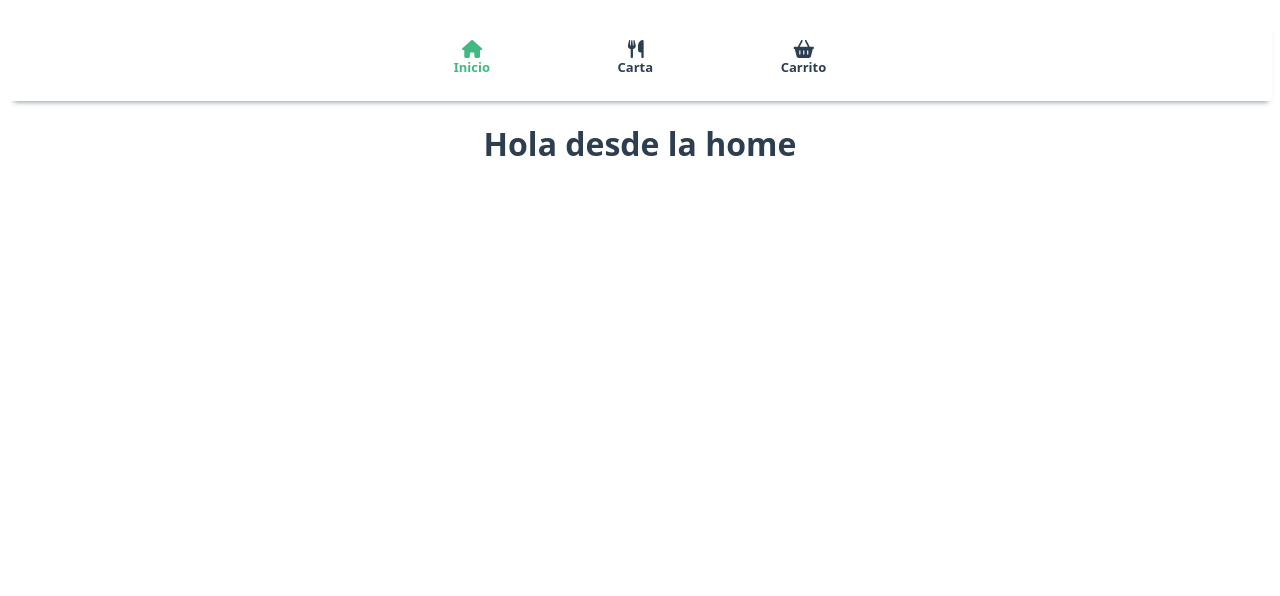
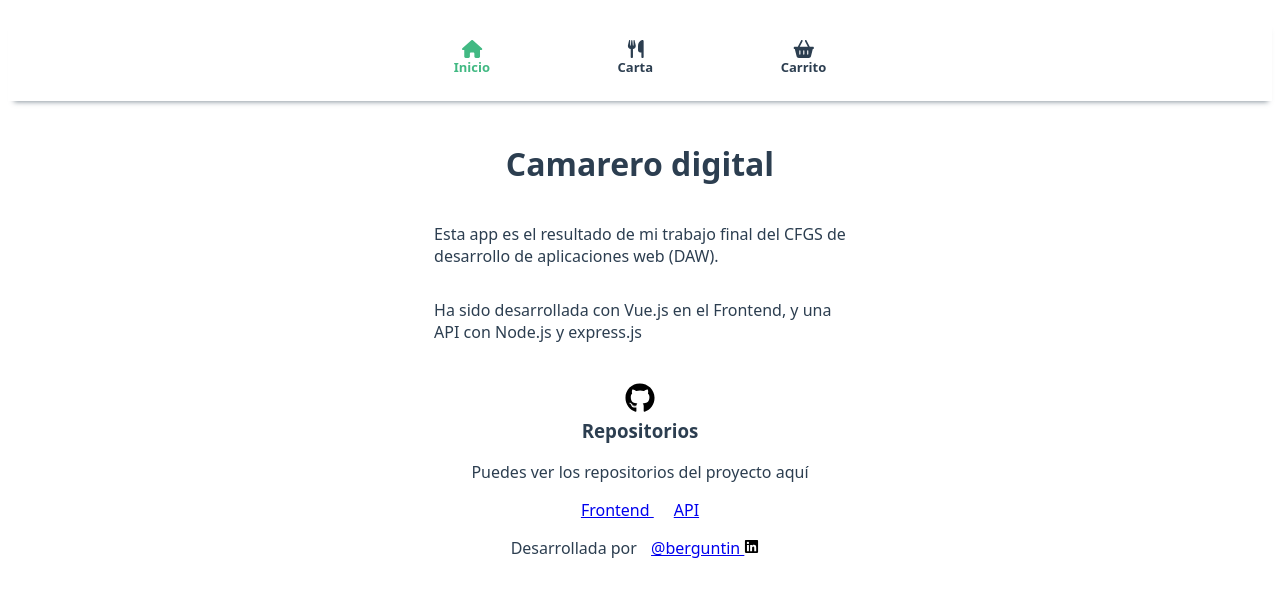
Before and after one commit to berguntin/camarero-digital-frontend, a Vue app: page / in a window 1280 px wide. Shown: the top 596 px of the page. Built offline with nearby package versions, Linux system fonts and the light colour scheme.

Commit message:
Home view edit

```diff
--- a/package.json
+++ b/package.json
@@ -1,6 +1,6 @@
 {
   "name": "camarero-digital-frontend",
-  "version": "0.1.0",
+  "version": "1.1.0",
   "private": true,
   "scripts": {
     "serve": "vue-cli-service serve --host 0.0.0.0",
--- a/src/components/products/ProductMenuComponent.vue
+++ b/src/components/products/ProductMenuComponent.vue
@@ -22,7 +22,9 @@
             <span v-else>Añadir</span>
           </button>
       </div>
-       <small v-if="isOrdered">En tu pedido: {{ getQuantityInCart }}</small>
+      <div class="quantity-in-cart-info" v-if="isOrdered">
+        <small>En tu pedido: {{ getQuantityInCart }}</small>
+      </div>
     </div>
 </template>
 
@@ -168,6 +170,7 @@
         align-items: center;
         border-radius: 5px;
         border: none;
+        background-color: transparent;
       }
 
     }
@@ -182,7 +185,7 @@
       }
       .button-added {
             color: white;
-            background-color: rgb(11, 139, 97);
+            background-color: #0b8b61;
             animation: pulse 0.5s;
             transition: 1s ease-in-out;
             }
--- a/src/views/HomeView.vue
+++ b/src/views/HomeView.vue
@@ -1,5 +1,36 @@
 <template>
-    <h1>Hola desde la home</h1>
+
+    <main class="container">
+        <h1>Camarero digital</h1>
+        <p>
+            Esta app es el resultado de mi trabajo final del CFGS de desarrollo de aplicaciones web (DAW).
+        </p>
+        <p>
+            Ha sido desarrollada con Vue.js en el Frontend, y una API con Node.js y express.js
+        </p>
+        <div class="repo-links">
+            <h3>
+            <svg xmlns="http://www.w3.org/2000/svg" viewBox="0 0 496 512" width="30px" height="30px">
+                <path d="M165.9 397.4c0 2-2.3 3.6-5.2 3.6-3.3.3-5.6-1.3-5.6-3.6 0-2 2.3-3.6 5.2-3.6 3-.3 5.6 1.3 5.6 3.6zm-31.1-4.5c-.7 2 1.3 4.3 4.3 4.9 2.6 1 5.6 0 6.2-2s-1.3-4.3-4.3-5.2c-2.6-.7-5.5.3-6.2 2.3zm44.2-1.7c-2.9.7-4.9 2.6-4.6 4.9.3 2 2.9 3.3 5.9 2.6 2.9-.7 4.9-2.6 4.6-4.6-.3-1.9-3-3.2-5.9-2.9zM244.8 8C106.1 8 0 113.3 0 252c0 110.9 69.8 205.8 169.5 239.2 12.8 2.3 17.3-5.6 17.3-12.1 0-6.2-.3-40.4-.3-61.4 0 0-70 15-84.7-29.8 0 0-11.4-29.1-27.8-36.6 0 0-22.9-15.7 1.6-15.4 0 0 24.9 2 38.6 25.8 21.9 38.6 58.6 27.5 72.9 20.9 2.3-16 8.8-27.1 16-33.7-55.9-6.2-112.3-14.3-112.3-110.5 0-27.5 7.6-41.3 23.6-58.9-2.6-6.5-11.1-33.3 2.6-67.9 20.9-6.5 69 27 69 27 20-5.6 41.5-8.5 62.8-8.5s42.8 2.9 62.8 8.5c0 0 48.1-33.6 69-27 13.7 34.7 5.2 61.4 2.6 67.9 16 17.7 25.8 31.5 25.8 58.9 0 96.5-58.9 104.2-114.8 110.5 9.2 7.9 17 22.9 17 46.4 0 33.7-.3 75.4-.3 83.6 0 6.5 4.6 14.4 17.3 12.1C428.2 457.8 496 362.9 496 252 496 113.3 383.5 8 244.8 8zM97.2 352.9c-1.3 1-1 3.3.7 5.2 1.6 1.6 3.9 2.3 5.2 1 1.3-1 1-3.3-.7-5.2-1.6-1.6-3.9-2.3-5.2-1zm-10.8-8.1c-.7 1.3.3 2.9 2.3 3.9 1.6 1 3.6.7 4.3-.7.7-1.3-.3-2.9-2.3-3.9-2-.6-3.6-.3-4.3.7zm32.4 35.6c-1.6 1.3-1 4.3 1.3 6.2 2.3 2.3 5.2 2.6 6.5 1 1.3-1.3.7-4.3-1.3-6.2-2.2-2.3-5.2-2.6-6.5-1zm-11.4-14.7c-1.6 1-1.6 3.6 0 5.9 1.6 2.3 4.3 3.3 5.6 2.3 1.6-1.3 1.6-3.9 0-6.2-1.4-2.3-4-3.3-5.6-2z"/></svg>
+            Repositorios</h3>
+            <p>Puedes ver los repositorios del proyecto aquí</p>
+            <a href="https://github.com/berguntin/camarero-digital-frontend" rel="noopener norreferer" target="_blank">
+                Frontend
+            </a>
+            <a href="https://github.com/berguntin/camarero-virtual-api" rel="noopener norreferer" target="_blank">
+                API
+            </a>
+        </div>
+        <div class="about-me">
+            <p>Desarrollada por
+                <a href="https://www.linkedin.com/in/berguntin/">
+                    @berguntin
+                    <svg xmlns="http://www.w3.org/2000/svg" viewBox="0 0 448 512" width="15px" height="15px" ><!--! Font Awesome Pro 6.4.0 by @fontawesome - https://fontawesome.com License - https://fontawesome.com/license (Commercial License) Copyright 2023 Fonticons, Inc. --><path d="M416 32H31.9C14.3 32 0 46.5 0 64.3v383.4C0 465.5 14.3 480 31.9 480H416c17.6 0 32-14.5 32-32.3V64.3c0-17.8-14.4-32.3-32-32.3zM135.4 416H69V202.2h66.5V416zm-33.2-243c-21.3 0-38.5-17.3-38.5-38.5S80.9 96 102.2 96c21.2 0 38.5 17.3 38.5 38.5 0 21.3-17.2 38.5-38.5 38.5zm282.1 243h-66.4V312c0-24.8-.5-56.7-34.5-56.7-34.6 0-39.9 27-39.9 54.9V416h-66.4V202.2h63.7v29.2h.9c8.9-16.8 30.6-34.5 62.9-34.5 67.2 0 79.7 44.3 79.7 101.9V416z"/></svg>
+                </a>
+            </p>
+        </div>
+
+    </main>
 </template>
 
 <script>
@@ -8,3 +39,20 @@
 }
 
 </script>
+<style lang="scss" scoped>
+p{
+    max-width: 45ch;
+    text-align: start;
+}
+ .repo-links h3 {
+    display: flex;
+    flex-direction: column;
+    align-items: center;
+    justify-content: center;
+
+    svg{
+        margin: 5px;
+    }
+ }
+
+</style>
```
